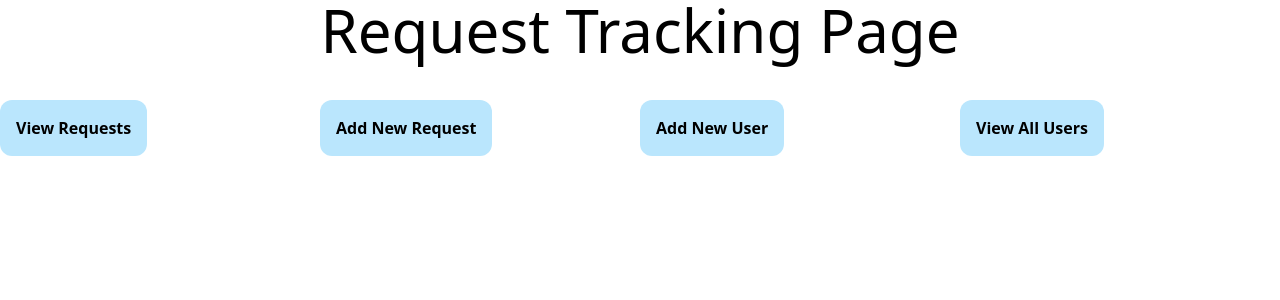
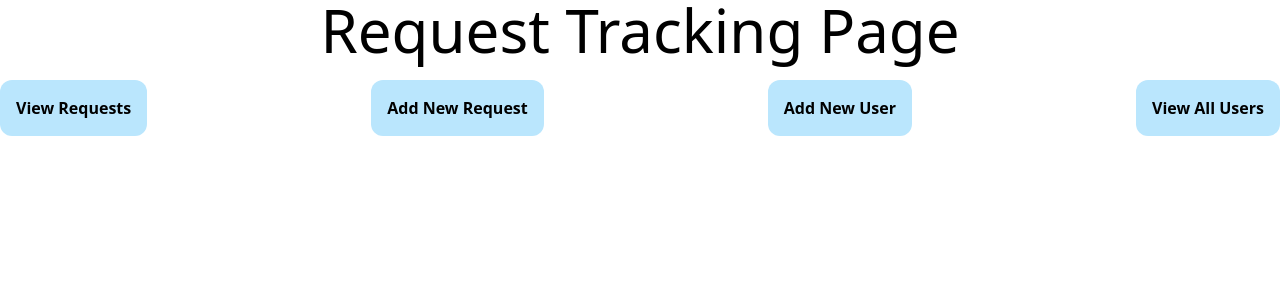
Before and after one commit to hkbertoson/tracker-db, a Next.js app: page / in a window 1280 px wide. Shown: the top 300 px of the page. Built offline with nearby package versions, Linux system fonts and the light colour scheme.

Commit message:
Updated styling on front page

```diff
--- a/src/components/Buttons/MainButton.tsx
+++ b/src/components/Buttons/MainButton.tsx
@@ -1,6 +1,4 @@
 import Link from 'next/link';
-import {MainPageProps} from '@/utils/types';
-
 export default function MainButton() {
 	return (
 		<div className="flex flex-row gap-2 items-center mt-1">
--- a/src/pages/index.tsx
+++ b/src/pages/index.tsx
@@ -2,15 +2,15 @@ import {Button} from '@/components/MainPage';
 
 function Home() {
 	return (
-		<>
-			<h1 className="flex justify-center text-6xl">Request Tracking Page</h1>
-			<div className="mt-10 grid grid-cols-4">
+		<div className="w-auto text-center">
+			<h1 className="text-6xl">Request Tracking Page</h1>
+			<div className="flex flex-row justify-between mt-5">
 				<Button title="View Requests" url="/requests" />
 				<Button title="Add New Request" url="/requests/add" />
 				<Button title="Add New User" url="/users/add" />
 				<Button title="View All Users" url="/users" />
 			</div>
-		</>
+		</div>
 	);
 }
 
--- a/src/utils/types.ts
+++ b/src/utils/types.ts
@@ -25,7 +25,6 @@ export interface RequestPageProps {
 	comment: string;
 	last_updated: string;
 }
-
 export interface MainPageProps {
 	title: string;
 	url: URL | string;
```
Also changed, not shown: src/utils/hooks/requestReducer.ts (deleted, +0 -11 lines).
